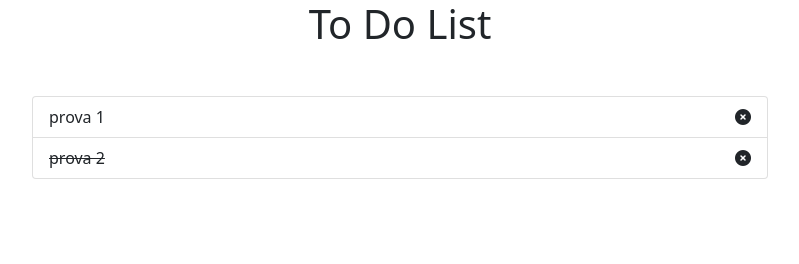
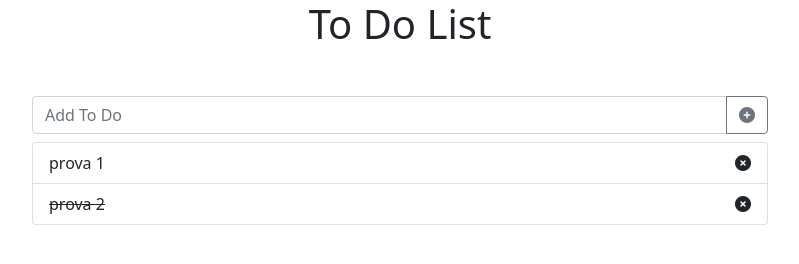
Before and after one commit to massimilianosabatino/vue-todolist, a plain HTML site: page index.html in a window 1280 px wide. Shown: the whole page, without its empty margins (240-1039 px from the left). Drawn offline with nearby package versions, Linux system fonts and the light colour scheme.

Commit message:
add- add to do

```diff
--- a/index.html
+++ b/index.html
@@ -18,7 +18,15 @@
     <div id="app">
         <div class="container">
             <h1 class="text-center">To Do List</h1>
-            <div class="row justify-content-center my-5">
+            <div class="row justify-content-center mt-5">
+                <div class="col col-md-8">
+                    <div class="input-group">
+                        <input type="text" class="form-control" placeholder="Add To Do" aria-label="Add To Do" aria-describedby="button-addon2" v-model="newTask">
+                        <button class="btn btn-outline-secondary" type="button" id="button-addon2" @click="addItem"><i class="fa-solid fa-circle-plus"></i></button>
+                    </div>
+                </div>
+            </div>
+            <div class="row justify-content-center mt-2 mb-5">
                 <div class="col col-md-8">
                     <ul class="list-group todo-container">
                         <template v-for="(todo, index) in todos" v-if="todos.length > 0">
--- a/js/main.js
+++ b/js/main.js
@@ -3,7 +3,8 @@ const { createApp } = Vue
 createApp({
   data() {
     return {
-      todos: [
+        newTask: '',
+        todos: [
         {
             text: 'prova 1',
             done: false
@@ -17,8 +18,11 @@ createApp({
   },
   methods: {
     removeItem(index){
-        // delete todos[index];
-        this.todos.splice(index, 1)
+        this.todos.splice(index, 1);
+    },
+    addItem(){
+        this.todos.push({text: this.newTask, done: false});
+        this.newTask = '';
     }
   }
 }).mount('#app')
```
